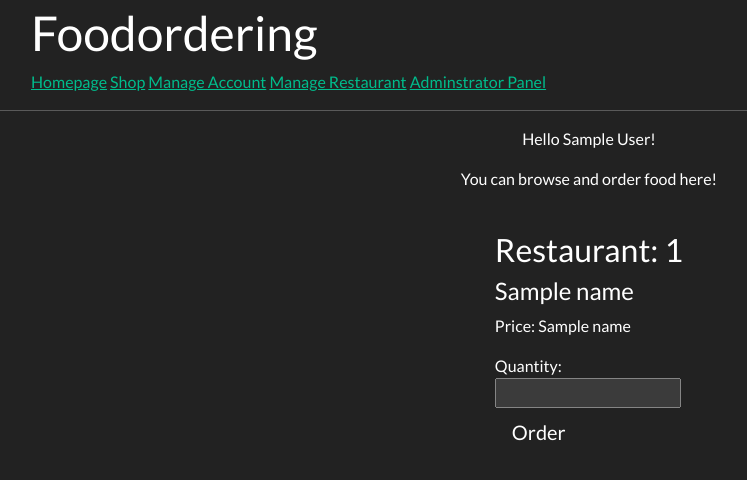
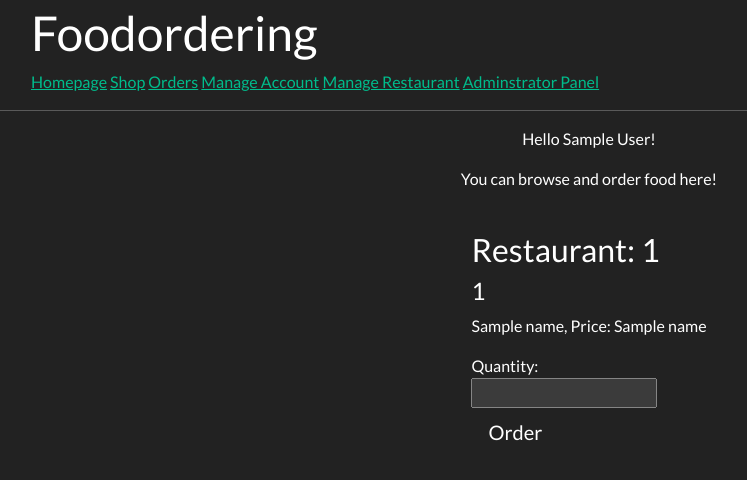
Before and after one commit to MatiasSlotboom/tsoha-foodordering, a Flask app: template templates/shop.html in a window 1280 px wide. Shown: the top 480 px of the page, without its empty margins (51-798 px from the left). Run offline with Flask 3, Linux system fonts and the light colour scheme; the visitor is signed in with stand-in values (Sample User, id 1); the template is opened without the code that fills it: most values are stand-ins (such as "Sample title", 1, 10 or a date in 2020); parts of the project's set-up code (start-up, migrations or seed data) failed here and were passed over.

Commit message:
Fix website html and add ordering redirect

```diff
--- a/templates/layout.html
+++ b/templates/layout.html
@@ -10,6 +10,7 @@
     <a href="/">Homepage</a>
     {% if session["user_id"] %}
         <a href="/shop">Shop</a>
+        <a href="/orders">Orders</a>
         <a href="/manage_account">Manage Account</a>
     {% endif %}
     {% if session["hasRestaurant"] == True %}
--- a/templates/shop.html
+++ b/templates/shop.html
@@ -10,13 +10,13 @@
         <h3 class="mt-4">Restaurant: {{restaurant[0]}}</h3>
         {% for food in restaurant[1] %}
             <div class="mt-1">
-                <h4 class="mt-0">{{food[1]}}</h4>
-                <p class="mt-0">Price: {{food[2]}}</p>
+                <h4 class="mt-0">{{food[0]}}</h4>
+                <p class="mt-0">{{food[1]}}, Price: {{food[2]}}</p>
                 <label for="{{food[1]}}">Quantity:</label><br>
                 <input class="mt-0" type="number" id="{{food[1]}}" name="{{food[1]}}", min="0"><br>
             </div>
         {% endfor %}
-        <button class="btn btn-lg" type="submit" name="restaurantName" value="{{restaurant.name}}">Order</button><br>
+        <button class="btn btn-lg" type="submit" name="restaurantName" value="{{restaurant[0]}}">Order</button><br>
     </form>
 {% endfor %}
 </div>
```
